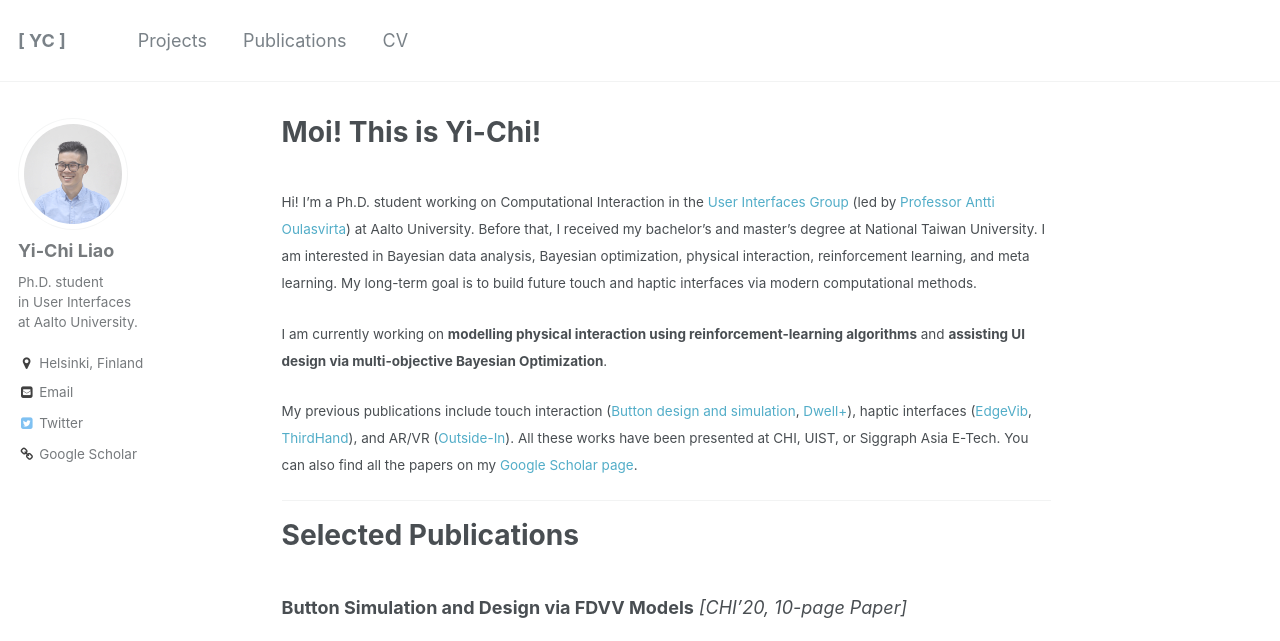
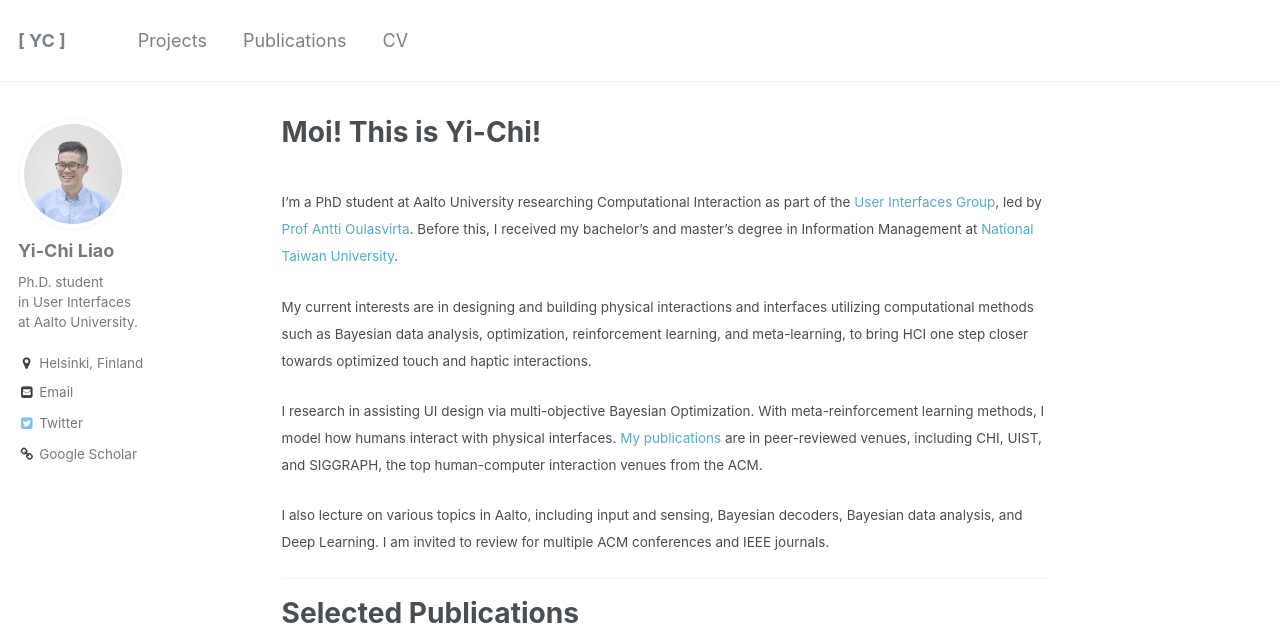
Before and after one commit to yichiliao/yichiliao.github.io, a Jekyll site: the page built from _pages/about.md, in a window 1280 px wide and 900 px high, cut to the strip 0-641 px from the top of the window. Built offline with Jekyll 4.4.1, drawn with Linux system fonts in a browser that asks for light colours.

Commit message:
modify about

```diff
--- a/_pages/about.md
+++ b/_pages/about.md
@@ -9,15 +9,19 @@
 ---
 <br>
 <small>
-Hi! I'm a Ph.D. student working on Computational Interaction in the [User Interfaces Group](http://userinterfaces.aalto.fi/) (led by [Professor Antti Oulasvirta](http://users.comnet.aalto.fi/oulasvir/)) at Aalto University. Before that, I received my bachelor's and master's degree at National Taiwan University. I am interested in Bayesian data analysis, Bayesian optimization, physical interaction, reinforcement learning, and meta learning. My long-term goal is to build future touch and haptic interfaces via modern computational methods.
+I’m a PhD student at Aalto University researching Computational Interaction as part of the [User Interfaces Group](http://userinterfaces.aalto.fi/), led by [Prof Antti Oulasvirta](http://users.comnet.aalto.fi/oulasvir/). Before this, I received my bachelor’s and master’s degree in Information Management at [National Taiwan University](https://www.ntu.edu.tw/english/).
 </small>
 
 <small>
-I am currently working on **modelling physical interaction using reinforcement-learning algorithms** and **assisting UI design via multi-objective Bayesian Optimization**.
+My current interests are in designing and building physical interactions and interfaces utilizing computational methods such as Bayesian data analysis, optimization, reinforcement learning, and meta-learning, to bring HCI one step closer towards optimized touch and haptic interactions.
 </small>
 
 <small>
-My previous publications include touch interaction ([Button design and simulation](https://yichiliao.github.io/portfolio/0-buttondesign/), [Dwell+](https://yichiliao.github.io/portfolio/1-dwell+/)), haptic interfaces ([EdgeVib](https://yichiliao.github.io/portfolio/3-edgevib/), [ThirdHand](https://yichiliao.github.io/portfolio/5-thirdhand/)), and AR/VR ([Outside-In](https://yichiliao.github.io/portfolio/2-outsidein/)). All these works have been presented at CHI, UIST, or Siggraph Asia E-Tech. You can also find all the papers on my [Google Scholar page](https://scholar.google.com/citations?user=Ddny4V4AAAAJ&hl=en).
+I research in assisting UI design via multi-objective Bayesian Optimization. With meta-reinforcement learning methods, I model how humans interact with physical interfaces. [My publications]((https://scholar.google.com/citations?user=Ddny4V4AAAAJ&hl=en)) are in peer-reviewed venues, including CHI, UIST, and SIGGRAPH, the top human-computer interaction venues from the ACM.
+</small>
+
+<small>
+I also lecture on various topics in Aalto, including input and sensing, Bayesian decoders, Bayesian data analysis, and Deep Learning. I am invited to review for multiple ACM conferences and IEEE journals.
 </small>
 
 ------
```
